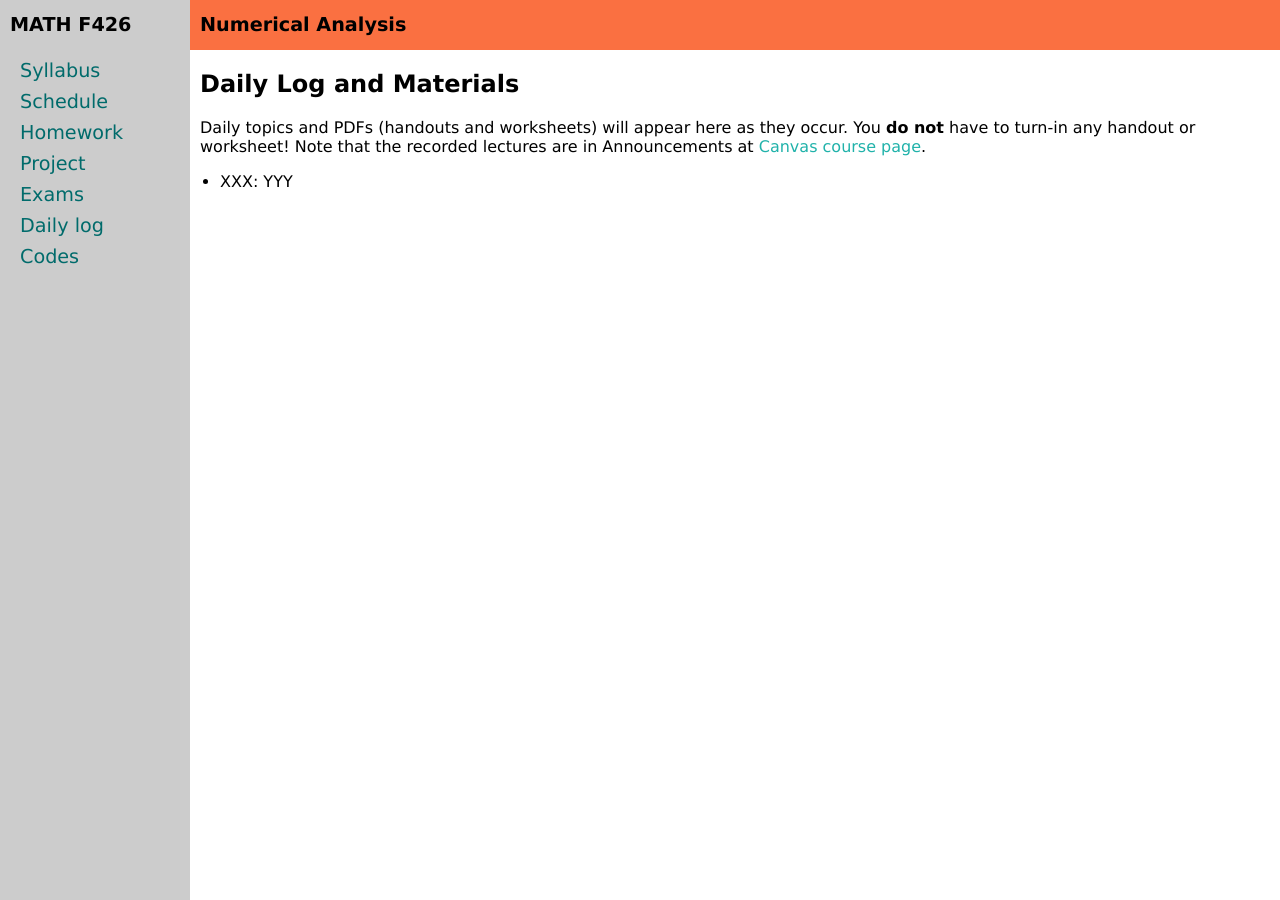
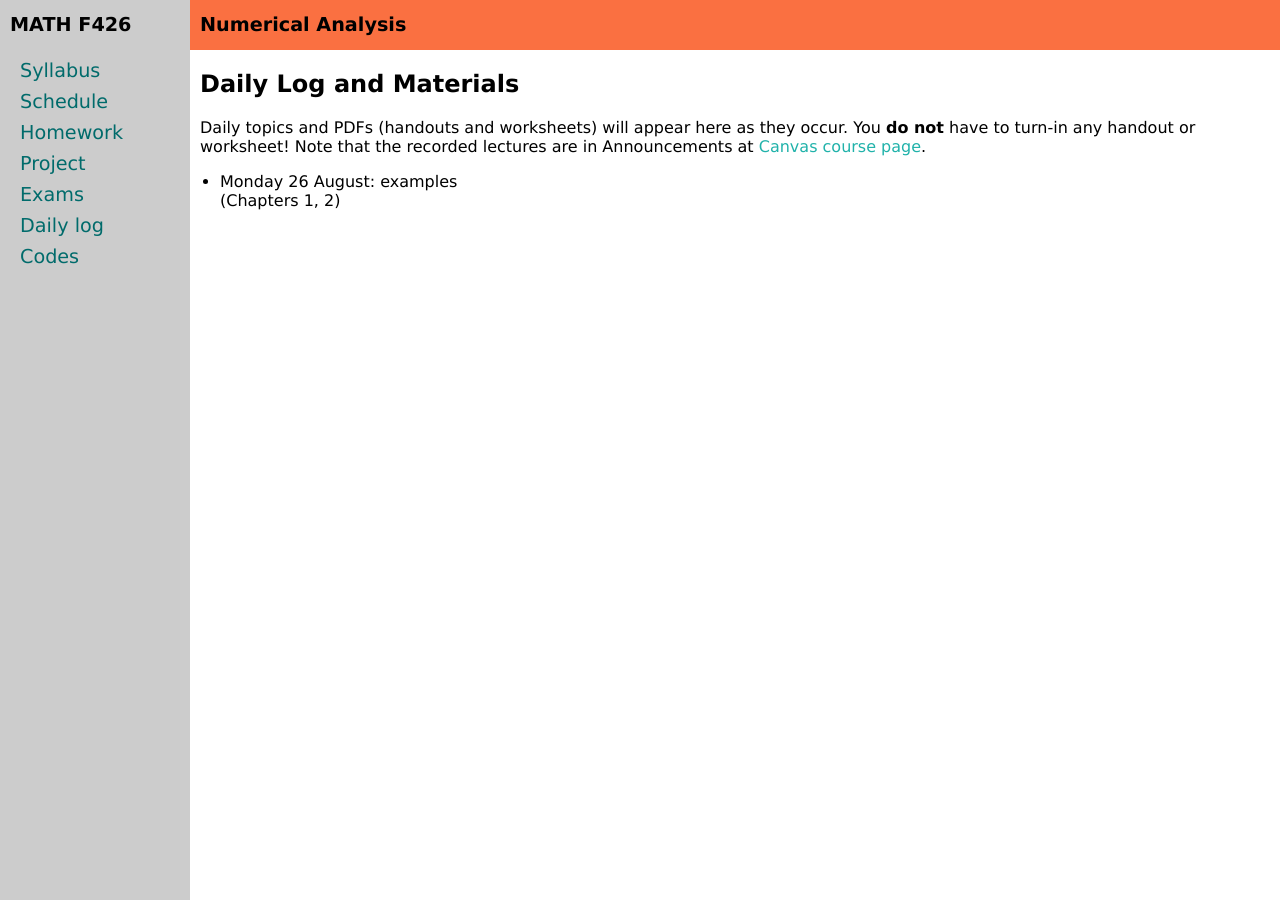
Before and after one commit to bueler/numerical, a Jekyll site: the page built from daily.md, in a window 1280 px wide. Built offline with Jekyll 4.4.1, drawn with Linux system fonts in a browser that asks for light colours.

Commit message:
chapter indicator on daily log

```diff
--- a/_data/daily.yml
+++ b/_data/daily.yml
@@ -1,8 +1,12 @@
 semester: Fall 2024
 home: assets/handouts
 daily:
-- name: XXX
-  description: YYY
+- name: Monday 26 August
+  description: examples
+  chapters: 1, 2
+#- name: XXX
+#  description: YYY
   #handout: Chapter6-Hall2013.pdf
   #handoutname: "handout: 'Perspectives on the spectral theorem' by Brian Hall"
   #more: x
+  #chapter: x
--- a/_includes/daily_table.md
+++ b/_includes/daily_table.md
@@ -9,6 +9,12 @@
     {% if material.more %}
         <br>{{ material.more }}
     {% endif %}
+    {% if material.chapter %}
+        <br>(Chapter {{ material.chapter }})
+    {% endif %}
+    {% if material.chapters %}
+        <br>(Chapters {{ material.chapters }})
+    {% endif %}
     {% if material.handout %}
         <br><a href="{{ data.home }}/{{ material.handout }}">{{ material.handoutname }}</a>
     {% endif %}
```
